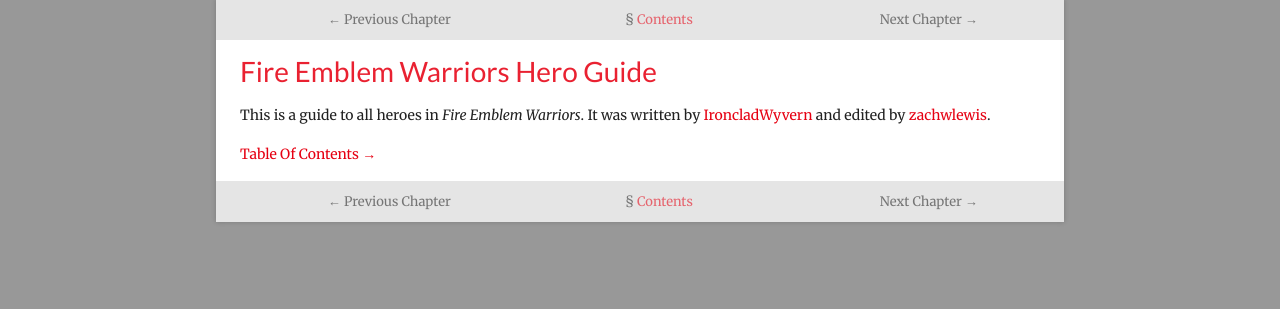
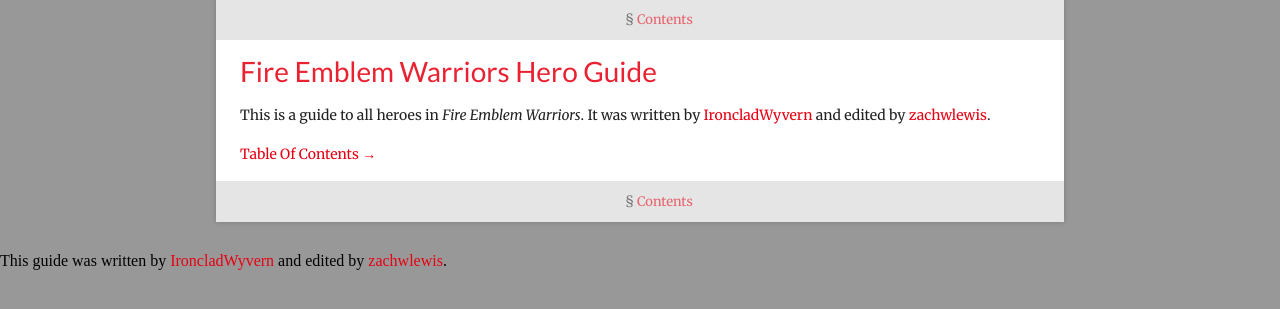
Before and after one commit to zachwlewis/fire-emblem-warriors-hero-guide, a Jekyll site: the page index.html, which Jekyll copies as it is, in a window 1280 px wide. Shown: the top 309 px of the page. Built offline with Jekyll 4.4.1, drawn with Linux system fonts in a browser that asks for light colours.

Commit message:
Update index.html

```diff
--- a/index.html
+++ b/index.html
@@ -5,13 +5,14 @@
   <link rel="stylesheet" href="style.css" type="text/css">
   <title>Fire Emblem Warriors Hero Guide</title>
 </head>
+
 <body>
   <div id="content">
     <nav>
       <ul>
-        <li>← Previous Chapter</li>
+        <li></li>
         <li>§ <a href="/fire-emblem-warriors-hero-guide/table-of-contents.html">Contents</a></li>
-        <li>Next Chapter →</li>
+        <li></li>
       </ul>
     </nav>
 
@@ -21,11 +22,14 @@
 
     <nav>
       <ul>
-        <li>← Previous Chapter</li>
+        <li></li>
         <li>§ <a href="/fire-emblem-warriors-hero-guide/table-of-contents.html">Contents</a></li>
-        <li>Next Chapter →</li>
+        <li></li>
       </ul>
     </nav>
   </div>
+
+  <footer><p>This guide was written by <a href="https://www.reddit.com/user/IroncladWyvern" rel="nofollow">IroncladWyvern</a> and edited by <a href="https://www.reddit.com/user/zachwlewis" rel="nofollow">zachwlewis</a>.</p></footer>
+
 </body>
 </html>
```
